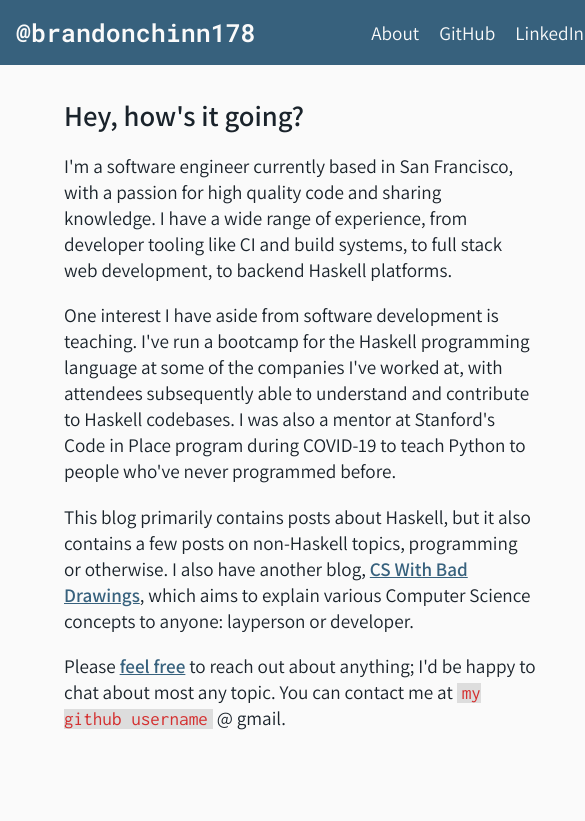
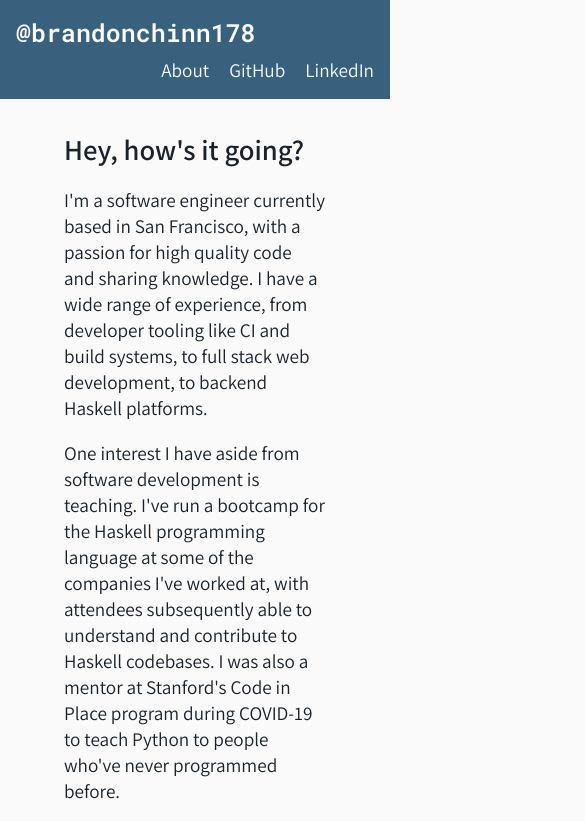
Before and after one commit to brandonchinn178/brandonchinn178.github.io, an Eleventy site: page about.md in a window 390 px wide. Shown: the top 821 px of the page, 585 px wide, since content can reach past the window. Built offline with nearby package versions, Linux system fonts and the light colour scheme; Eleventy itself is replaced by a stand-in of ours; files that its build step writes are made by us from their sources; what markdown-it-highlightjs would draw is missing.

Commit message:
Make width more responsive

```diff
--- a/resources/style.css
+++ b/resources/style.css
@@ -27,7 +27,7 @@ html, body {
 body {
     font-family: var(--font-sans-serif);
 
-    min-width: 600px;
+    min-width: 270px;
 
     margin: 0;
     padding: 0;
@@ -44,11 +44,6 @@ main {
     margin: 0 auto;
     transition: max-width 0.5s;
 }
-@media (max-width: 800px) {
-    main {
-        max-width: 100%;
-    }
-}
 
 header {
     margin-bottom: 2rem;
@@ -58,9 +53,11 @@ header {
     background: var(--theme-blue);
 
     display: flex;
+    gap: 0.5rem;
     justify-content: space-between;
     align-items: center;
 }
+
 header h1 {
     margin: 0;
 
@@ -153,6 +150,22 @@ blockquote {
     background: var(--theme-blue-light);
 }
 
+/***** Responsive width *****/
+
+@media (max-width: 550px) {
+    main {
+        max-width: 100%;
+    }
+
+    header {
+        flex-direction: column;
+        align-items: start;
+    }
+    header ul {
+        align-self: end;
+    }
+}
+
 /***** Dark mode *****/
 
 @media (prefers-color-scheme: dark) {
```
